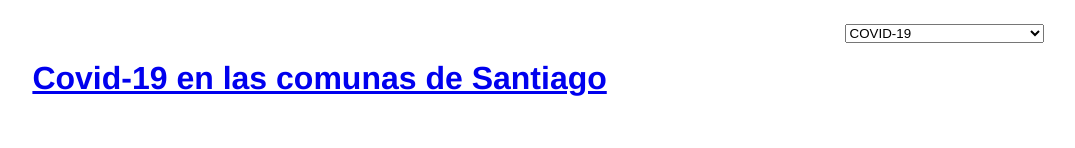
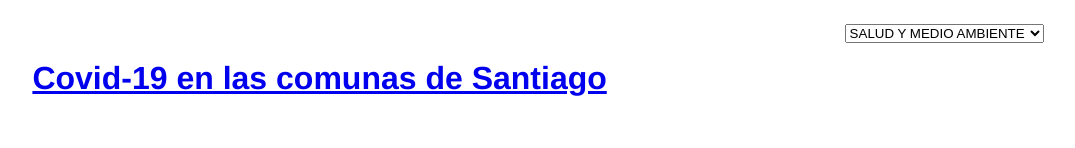
Before and after one commit to maritainfante/clase-07, a plain HTML site: page page.html in a window 1280 px wide. Shown: the top 148 px of the page, without its empty margins (198-1273 px from the left). Drawn offline with Linux system fonts and the light colour scheme.

Commit message:
Update page.html

```diff
--- a/page.html
+++ b/page.html
@@ -12,8 +12,8 @@
 <body>
     <nav>
         <select onchange="if (this.value) window.location.href=this.value">
-            <option value="index.html">SALUD Y MEDIO AMBIENTE</option>
-            <option value="page.html" selected>COVID-19</option>
+            <option value="index.html">COVID-19</option>
+            <option value="page.html" selected>SALUD Y MEDIO AMBIENTE</option>
         </select>
     </nav>
     <div class="container">
```
